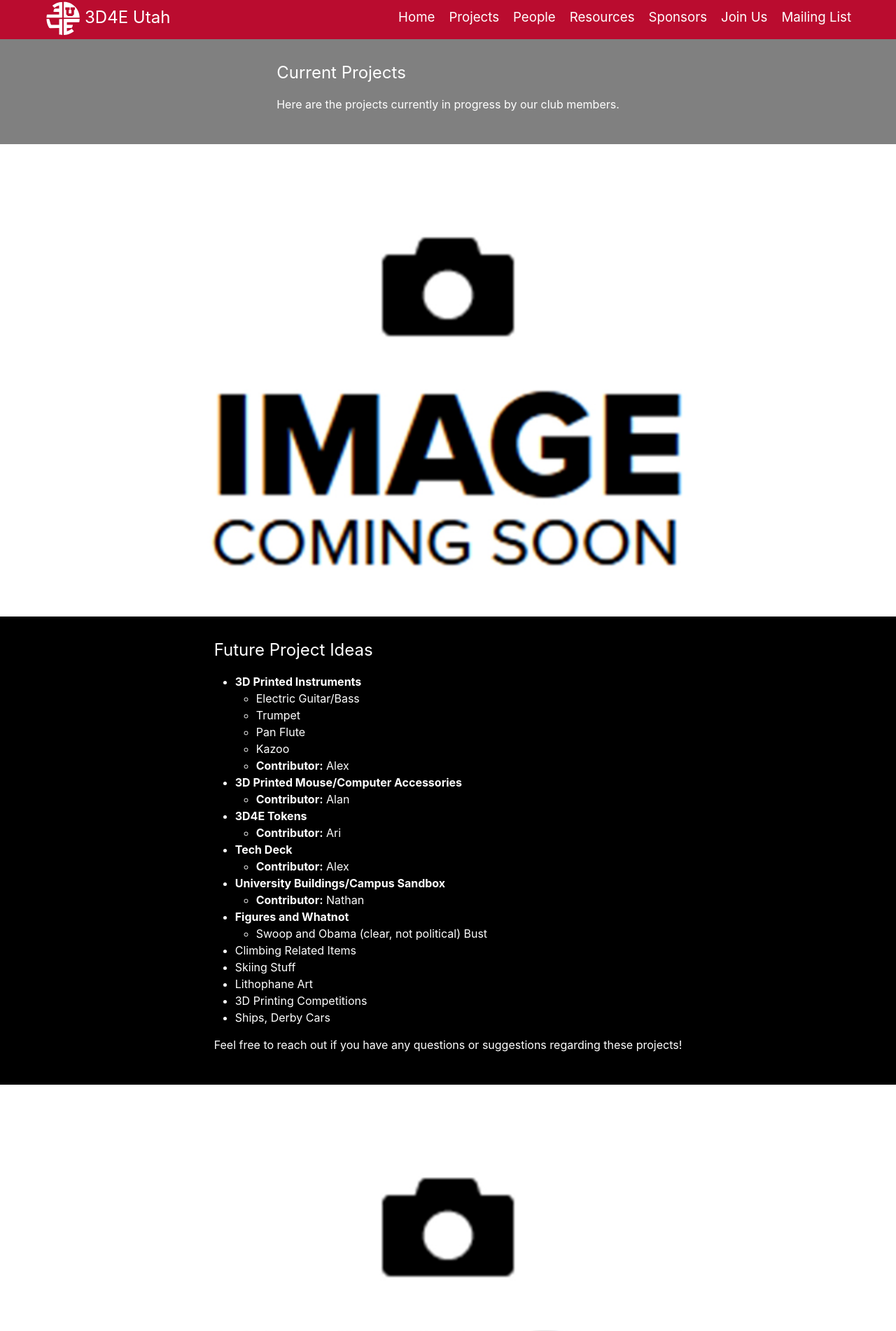
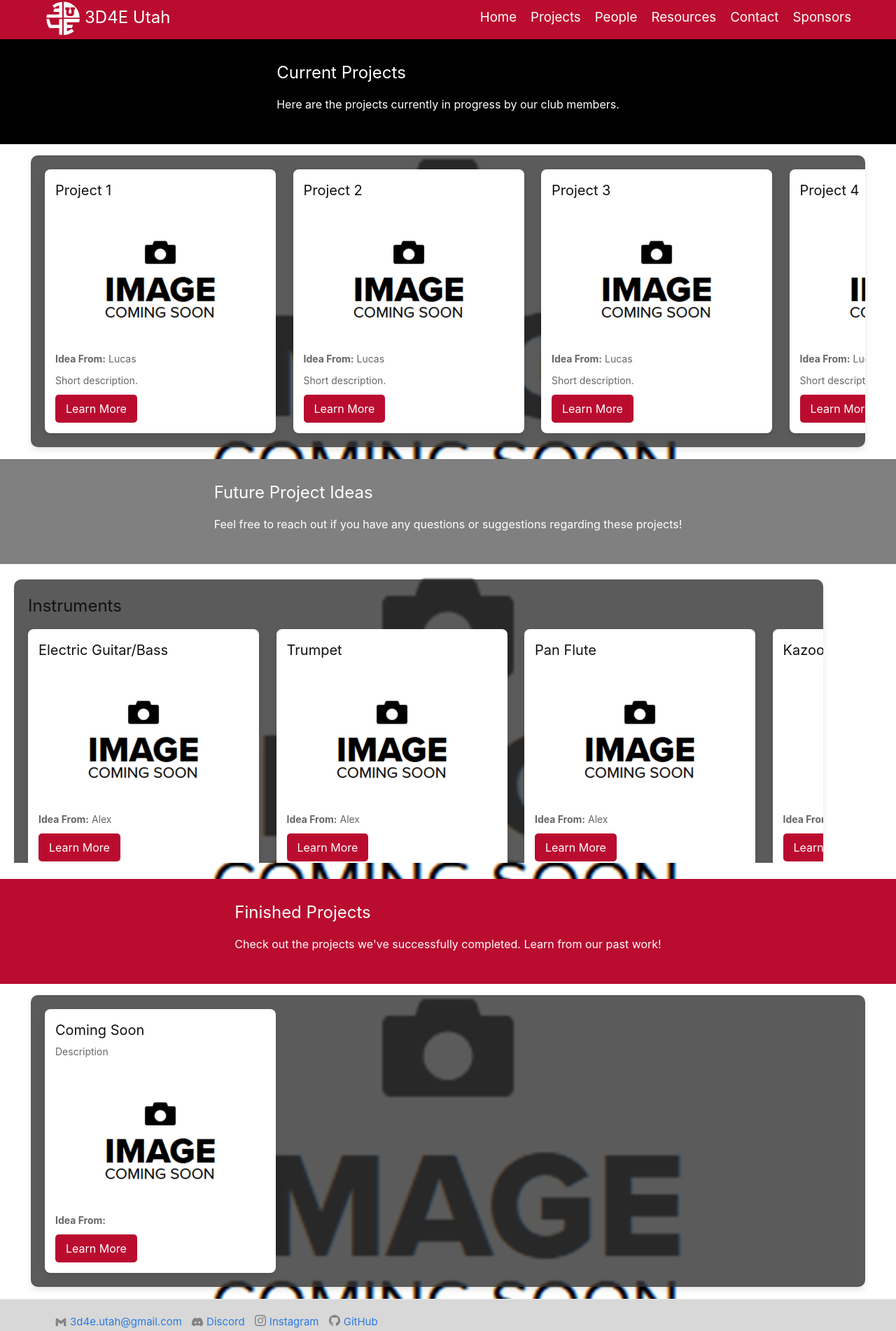
Before and after one commit to 3D4EUtah/3D4EUtah.github.io, a Jekyll site: the page built from pages/projects.html, in a window 1280 px wide. Shown: the top 1902 px of the page at 70% size. Built offline with Jekyll 4.4.1, drawn with Linux system fonts in a browser that asks for light colours.

Commit message:
made scroll boxes

```diff
--- a/pages/_layouts/custom_page.html
+++ b/pages/_layouts/custom_page.html
@@ -40,9 +40,8 @@
           <a class="page-link" href="/projects/">Projects</a>
           <a class="page-link" href="/people/">People</a>
           <a class="page-link" href="/resources/">Resources</a>
+          <a class="page-link" href="/contact/">Contact</a>
           <a class="page-link" href="/sponsors/">Sponsors</a>
-          <a class="page-link" href="/joinUs/">Join Us</a>
-          <a class="page-link" href="/mailingList/">Mailing List</a>
         </div>
       </nav>
     </div>
--- a/pages/custom_main.css
+++ b/pages/custom_main.css
@@ -289,10 +289,6 @@ table td { border: 1px solid #e8e8e8; }
   box-shadow: 0 4px 8px rgba(0, 0, 0, 0.1);
 }
 
-.content-box h1, .content-box p {
-  margin: 15px 0;
-}
-
 .grid-container {
   height: 100%;
   width: 100%;
@@ -302,7 +298,7 @@ table td { border: 1px solid #e8e8e8; }
 
 /* Parallax container */
 .parallax {
-  height: 75vh; /* Adjust as needed */
+  height: 50vh; /* Adjust as needed */
   background-attachment: fixed;
   background-position: center;
   background-repeat: no-repeat;
@@ -350,3 +346,63 @@ table td { border: 1px solid #e8e8e8; }
   background-color: #ba0c2f;
   color: white; /* Ensure text is readable */
 }
+
+
+.dark-gray-scrolling-box {
+  width: 90%;
+  max-width: 1200px;
+  overflow-x: auto; /* Enable horizontal scrolling */
+  white-space: nowrap; /* Keep project boxes in a single line */
+  padding: 20px;
+  background-color: rgba(50, 50, 50, 0.8); /* Dark gray background with transparency */
+  border-radius: 10px;
+  box-shadow: 0 4px 8px rgba(0, 0, 0, 0.1);
+}
+
+.project-box {
+  display: inline-block;
+  width: 300px;
+  margin-right: 20px; /* Space between project boxes */
+  vertical-align: top; /* Align boxes at the top */
+  background-color: #fff; /* Background color for project boxes */
+  padding: 15px;
+  border-radius: 8px;
+  box-shadow: 0 4px 8px rgba(0, 0, 0, 0.1);
+  text-align: left;
+}
+
+.project-box img {
+  width: 100%;
+  border-radius: 8px;
+  margin-bottom: 10px;
+}
+
+.project-box h2 {
+  font-size: 20px;
+  margin-bottom: 5px;
+}
+
+.project-box p {
+  font-size: 14px;
+  margin-bottom: 10px;
+  color: #666;
+}
+
+.project-box a {
+  display: inline-block;
+  background-color: #ba0c2f;
+  color: #fff;
+  text-decoration: none;
+  padding: 8px 15px;
+  border-radius: 5px;
+  transition: background-color 0.3s ease;
+}
+
+.project-box a:hover {
+  background-color: #960a25;
+}
+
+.vertical-scroll-box {
+  max-height: 45vh; /* Adjust the height as needed */
+  overflow-y: auto;
+}
--- a/pages/index.html
+++ b/pages/index.html
@@ -7,7 +7,7 @@ title: Home
   <div class="section-content">
     <h1>3D Printing Club at the University of Utah</h1>
     <h2>
-      U of U 3D4E is dedicated to empowering students with 3D printing mastery, fostering creativity, innovation, and making a positive impact.
+      3D4E Utah is dedicated to empowering students with 3D printing mastery, fostering creativity, innovation, and making a positive impact.
     </h2>
   </div>
 </section>
--- a/pages/projects.html
+++ b/pages/projects.html
@@ -3,82 +3,208 @@ layout: custom_page
 title: Projects
 permalink: /projects/
 ---
-<section class="section gray-box">
+<section class="section black-box">
   <div>
     <h1>Current Projects</h1>
     <p>Here are the projects currently in progress by our club members.</p>
   </div>
 </section>
 
-<section class="parallax" style="background-image: url('/media/comingSoon.jpg');"></section>
+<section class="parallax" style="background-image: url('/media/comingSoon.jpg');">
+  <div class="dark-gray-scrolling-box">
 
-<section class="section black-box">
-    <div>
-      <h1>Future Project Ideas</h1>
-      <ul>
-        <li>
-          <strong>3D Printed Instruments</strong>
-          <ul>
-            <li>Electric Guitar/Bass</li>
-            <li>Trumpet</li>
-            <li>Pan Flute</li>
-            <li>Kazoo</li>
-            <li><strong>Contributor:</strong> Alex</li>
-          </ul>
-        </li>
+    <div class="project-box">
+      <h2>Project 1</h2>
+      <img src="/media/comingSoon.jpg" alt="Project Image 1">
+      <p><strong>Idea From:</strong> Lucas</p>
+      <p>Short description.</p>
+      <a href="#">Learn More</a>
+    </div>
 
-        <li>
-          <strong>3D Printed Mouse/Computer Accessories</strong>
-          <ul>
-            <li><strong>Contributor:</strong> Alan</li>
-          </ul>
-        </li>
+    <div class="project-box">
+      <h2>Project 2</h2>
+      <img src="/media/comingSoon.jpg" alt="Project Image 2">
+      <p><strong>Idea From:</strong> Lucas</p>
+      <p>Short description.</p>
+      <a href="#">Learn More</a>
+    </div>
 
-        <li>
-          <strong>3D4E Tokens</strong>
-          <ul>
-            <li><strong>Contributor:</strong> Ari</li>
-          </ul>
-        </li>
+    <div class="project-box">
+      <h2>Project 3</h2>
+      <img src="/media/comingSoon.jpg" alt="Project Image 2">
+      <p><strong>Idea From:</strong> Lucas</p>
+      <p>Short description.</p>
+      <a href="#">Learn More</a>
+    </div>
 
-        <li>
-          <strong>Tech Deck</strong>
-          <ul>
-            <li><strong>Contributor:</strong> Alex</li>
-          </ul>
-        </li>
+    <div class="project-box">
+      <h2>Project 4</h2>
+      <img src="/media/comingSoon.jpg" alt="Project Image 2">
+      <p><strong>Idea From:</strong> Lucas</p>
+      <p>Short description.</p>
+      <a href="#">Learn More</a>
+    </div>
 
-        <li>
-          <strong>University Buildings/Campus Sandbox</strong>
-          <ul>
-            <li><strong>Contributor:</strong> Nathan</li>
-          </ul>
-        </li>
-
-        <li>
-          <strong>Figures and Whatnot</strong>
-          <ul>
-            <li>Swoop and Obama (clear, not political) Bust</li>
-          </ul>
-        </li>
-
-        <li>Climbing Related Items</li>
-        <li>Skiing Stuff</li>
-        <li>Lithophane Art</li>
-        <li>3D Printing Competitions</li>
-        <li>Ships, Derby Cars</li>
-      </ul>
-      <p>Feel free to reach out if you have any questions or suggestions regarding these projects!</p>
+    <!-- Add more project boxes as needed -->
   </div>
 </section>
 
-<section class="parallax" style="background-image: url('/media/comingSoon.jpg');"></section>
+<section class="section gray-box">
+  <div>
+    <h1>Future Project Ideas</h1>
+    <p>Feel free to reach out if you have any questions or suggestions regarding these projects!</p>
+  </div>
+</section>
+
+<section class="parallax" style="background-image: url('/media/comingSoon.jpg');">
+  <section>
+    <div class="vertical-scroll-box">
+
+      <div class="dark-gray-scrolling-box">
+        <h2>Instruments</h2>
+
+        <div class="project-box">
+          <h2>Electric Guitar/Bass</h2>
+          <img src="/media/comingSoon.jpg" alt="Project Image 1">
+          <p><strong>Idea From:</strong> Alex</p>
+          <a href="#">Learn More</a>
+        </div>
+
+        <div class="project-box">
+          <h2>Trumpet</h2>
+          <img src="/media/comingSoon.jpg" alt="Project Image 1">
+          <p><strong>Idea From:</strong> Alex</p>
+          <a href="#">Learn More</a>
+        </div>
+
+        <div class="project-box">
+          <h2>Pan Flute</h2>
+          <img src="/media/comingSoon.jpg" alt="Project Image 1">
+          <p><strong>Idea From:</strong> Alex</p>
+          <a href="#">Learn More</a>
+        </div>
+
+        <div class="project-box">
+          <h2>Kazoo</h2>
+          <img src="/media/comingSoon.jpg" alt="Project Image 1">
+          <p><strong>Idea From:</strong> Alex</p>
+          <a href="#">Learn More</a>
+        </div>
+      </div>
+
+      <div class="dark-gray-scrolling-box">
+        <h2>Computer Peripherals</h2>
+
+        <div class="project-box">
+          <h2>Mouse</h2>
+          <img src="/media/comingSoon.jpg" alt="Project Image 1">
+          <p><strong>Idea From:</strong> Alan</p>
+          <a href="#">Learn More</a>
+        </div>
+
+        <div class="project-box">
+          <h2>Mechanical Keyboard</h2>
+          <img src="/media/comingSoon.jpg" alt="Project Image 1">
+          <p><strong>Idea From:</strong> Alan</p>
+          <a href="#">Learn More</a>
+        </div>
+
+        <div class="project-box">
+          <h2>Keycaps</h2>
+          <img src="/media/comingSoon.jpg" alt="Project Image 1">
+          <p><strong>Idea From:</strong> Alan</p>
+          <a href="#">Learn More</a>
+        </div>
+      </div>
+
+      <div class="dark-gray-scrolling-box">
+        <h2>Other</h2>
+
+        <div class="project-box">
+          <h2>3D4E Tokens</h2>
+          <img src="/media/comingSoon.jpg" alt="Project Image 1">
+          <p><strong>Idea From:</strong> Auri</p>
+          <a href="#">Learn More</a>
+        </div>
+
+        <div class="project-box">
+          <h2>Tech Deck</h2>
+          <img src="/media/comingSoon.jpg" alt="Project Image 1">
+          <p><strong>Idea From:</strong> Alex</p>
+          <a href="#">Learn More</a>
+        </div>
+
+        <div class="project-box">
+          <h2>University Buildings Map/Sandbox</h2>
+          <img src="/media/comingSoon.jpg" alt="Project Image 1">
+          <p><strong>Idea From:</strong> Nathan</p>
+          <a href="#">Learn More</a>
+        </div>
+
+        <div class="project-box">
+          <h2>Figurines</h2>
+          <img src="/media/comingSoon.jpg" alt="Project Image 1">
+          <p><strong>Idea From:</strong> </p>
+          <p>Swoop or Obama.</p>
+          <a href="#">Learn More</a>
+        </div>
+
+        <div class="project-box">
+          <h2>Climbing Related Items</h2>
+          <img src="/media/comingSoon.jpg" alt="Project Image 1">
+          <p><strong>Idea From:</strong> </p>
+          <a href="#">Learn More</a>
+        </div>
+
+        <div class="project-box">
+          <h2>Skiing Stuff</h2>
+          <img src="/media/comingSoon.jpg" alt="Project Image 1">
+          <p><strong>Idea From:</strong> </p>
+          <a href="#">Learn More</a>
+        </div>
+
+        <div class="project-box">
+          <h2>Lithophane Art</h2>
+          <img src="/media/comingSoon.jpg" alt="Project Image 1">
+          <p><strong>Idea From:</strong> </p>
+          <a href="#">Learn More</a>
+        </div>
+
+        <div class="project-box">
+          <h2>3D Printing Competitions</h2>
+          <img src="/media/comingSoon.jpg" alt="Project Image 1">
+          <p><strong>Idea From:</strong> </p>
+          <a href="#">Learn More</a>
+        </div>
+
+        <div class="project-box">
+          <h2>Ships, Derby Cars</h2>
+          <img src="/media/comingSoon.jpg" alt="Project Image 1">
+          <p><strong>Idea From:</strong> </p>
+          <a href="#">Learn More</a>
+        </div>
+      </div>
+    </div>
+  </section>
+</section>
 
 <section class="section red-box">
-<div>
-  <h1>Finished Projects</h1>
-  <p>Check out the projects we've successfully completed. Learn from our past work!</p>
-</div>
+  <div>
+    <h1>Finished Projects</h1>
+    <p>Check out the projects we've successfully completed. Learn from our past work!</p>
+  </div>
 </section>
 
-<section class="parallax" style="background-image: url('/media/comingSoon.jpg');"></section>
+<section class="parallax" style="background-image: url('/media/comingSoon.jpg');">
+
+  <div class="dark-gray-scrolling-box">
+    <div class="project-box">
+      <h2>Coming Soon</h2>
+      <p>Description</p>
+      <img src="/media/comingSoon.jpg" alt="Project Image 1">
+      <p><strong>Idea From:</strong> </p>
+      <a href="#">Learn More</a>
+    </div>
+
+  </div>
+</section>
```
Also changed, not shown: pages/contact.html (added, +17 -0 lines), pages/joinUs.markdown (deleted, +0 -7 lines), pages/mailingList.markdown (deleted, +0 -7 lines), pages/people.html (added, +14 -0 lines), pages/people.markdown (deleted, +0 -7 lines), pages/resources.html (added, +20 -0 lines), pages/resources.markdown (deleted, +0 -16 lines), pages/sponsors.html (added, +11 -0 lines), pages/sponsors.markdown (deleted, +0 -7 lines).
